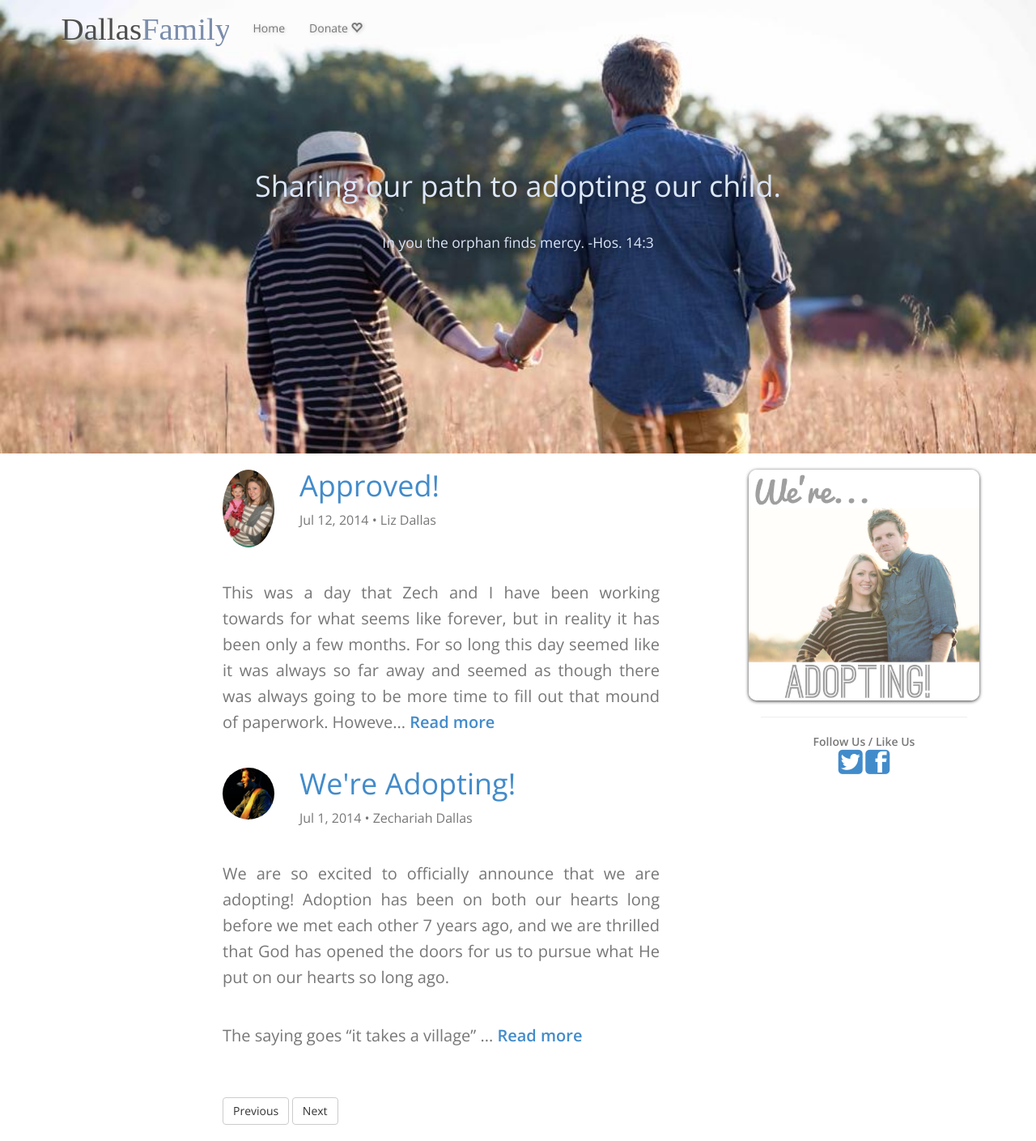
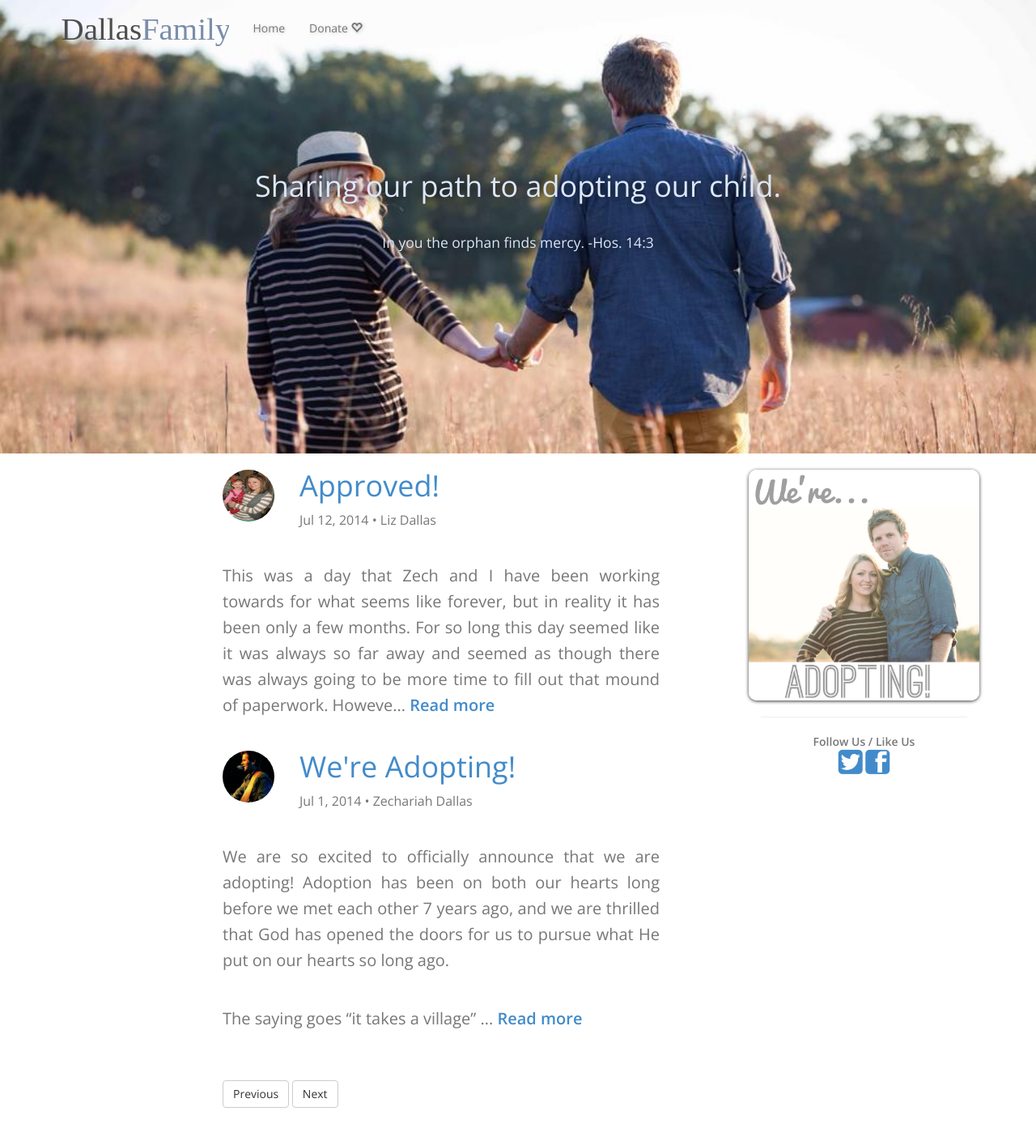
Before and after one commit to zechdallas/zechdallas.github.io, a Jekyll site: the page built from index.html, in a window 1280 px wide. Shown: the whole page at 81% size. Built offline with Jekyll 4.4.1, drawn with Linux system fonts in a browser that asks for light colours; the list of posts is cut into pages by our own code; after the commit the page ends 1388 px from its top, so only the background shows below that.

Commit message:
Adjusted the style for avatars and images.

```diff
--- a/assets/css/style.css
+++ b/assets/css/style.css
@@ -16,6 +16,7 @@ h1,h2,h3,h4,h5,h6 {
 
 .avatar {
 	width: 64px;
+	height: 64px;
 }
 
 .thumbnail {
@@ -41,6 +42,10 @@ p.meta {
 
 .post-content p {
 	font-size: 20px;
+}
+
+article .img {
+	width:100%;
 }
 
 .justify {
```
